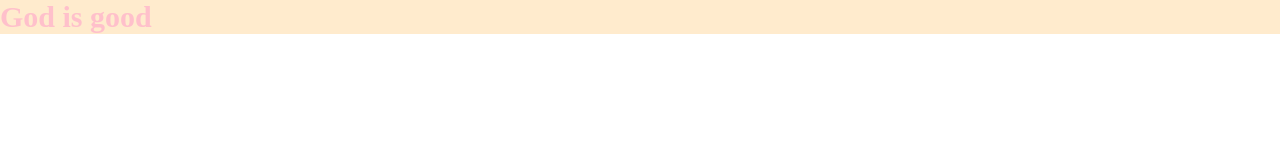
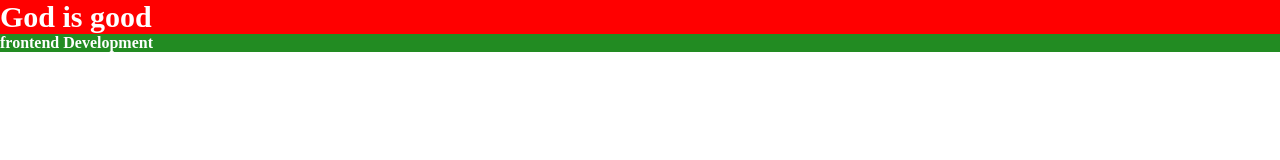
Before and after one commit to chinyereogugua/OguguaChinyere6, a website: page chi.html in a window 1280 px wide. Drawn offline with Linux system fonts and the light colour scheme.

Commit message:
working on a new css

```diff
--- a/chi.css
+++ b/chi.css
@@ -4,7 +4,15 @@
     box-sizing: border-box;
 }
 h3{
-    color: pink;
-    background-color: blanchedalmond;
+    width: 100%;
+    height: 100%;
+    color: white;
+    background-color: red;
     font-size: 30px;
 }
+h4{
+    width: 100%;
+    height: 100%;
+    color: white;
+    background-color: forestgreen;
+}
--- a/chi.html
+++ b/chi.html
@@ -8,5 +8,6 @@
 </head>
 <body>
     <h3>God is good</h3>
+    <h4>frontend Development</h4>
 </body>
 </html>
```
